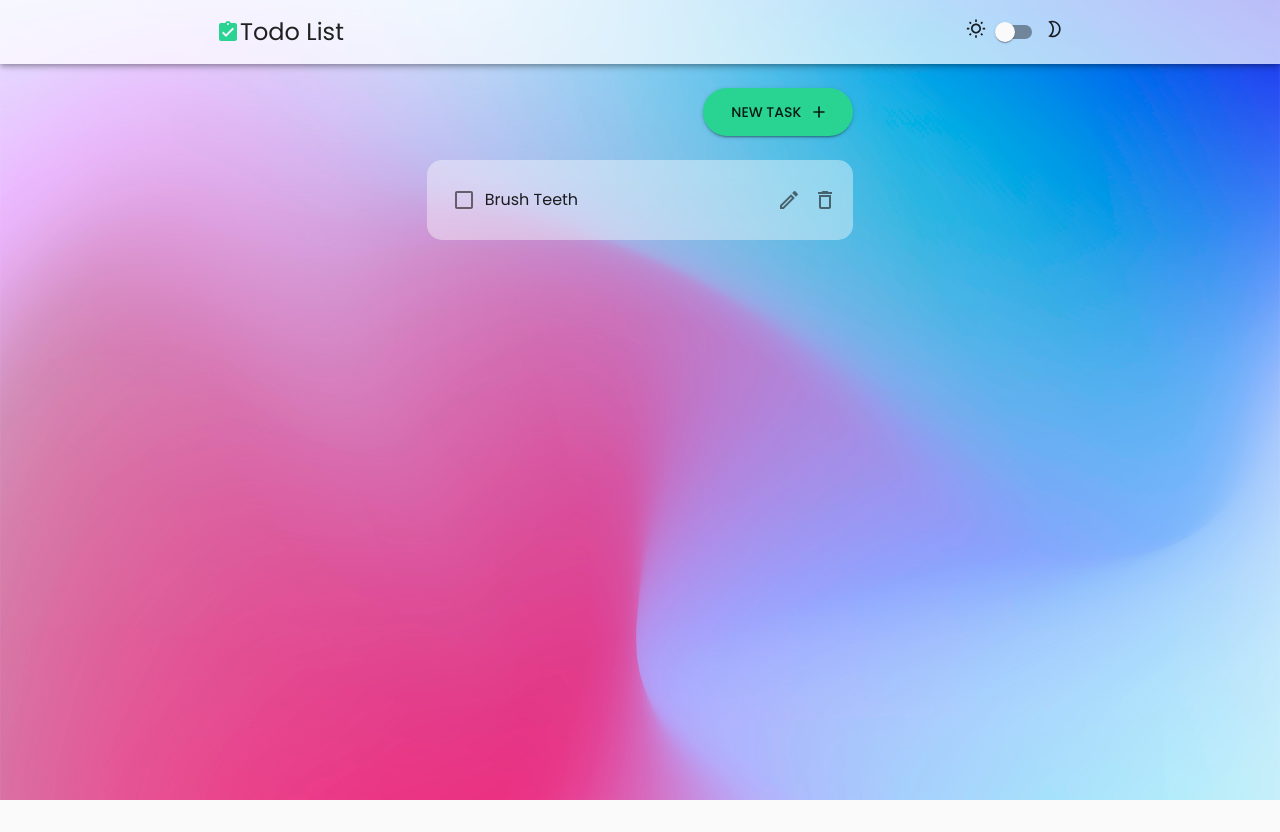
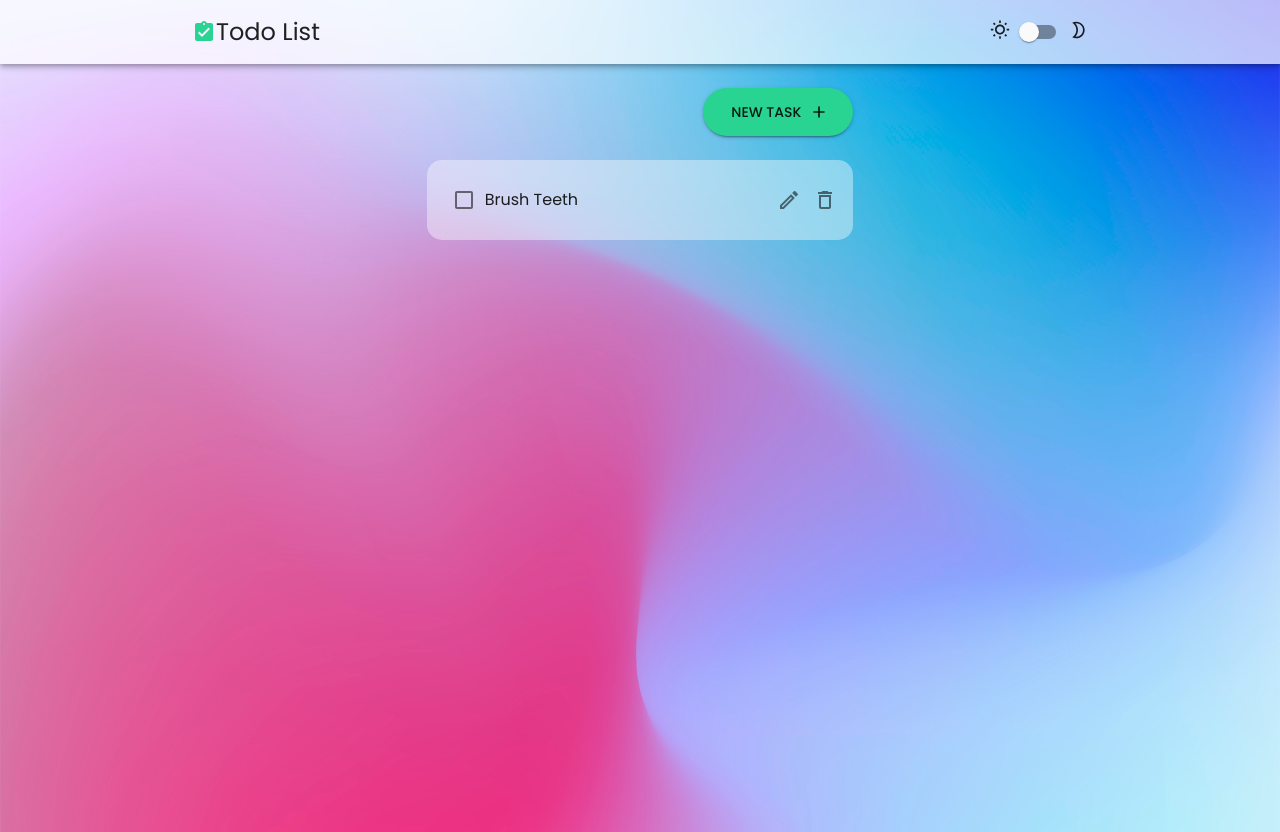
Before and after one commit to parthpatel6347/react-hooks-todo-app, a React (Create React App) app: page / in a window 1280 px wide. Before the commit the page ends 800 px from the top, so only its background shows below. Built offline with nearby package versions, Linux system fonts and the light colour scheme.

Commit message:
add dark mode context w/ localstorage

```diff
--- a/src/App.js
+++ b/src/App.js
@@ -1,17 +1,12 @@
 import TodoApp from "./TodoApp";
-import { ThemeProvider, createMuiTheme } from "@material-ui/core/styles";
-import useToggleState from "./hooks/useToggleState";
-import { CssBaseline } from "@material-ui/core";
-import darkTheme from "./styles/darkTheme";
-import lightTheme from "./styles/lightTheme";
+
+import { DarkModeProvider } from "./contexts/todosContext";
 
 function App() {
-  const [isDark, toggleDark] = useToggleState(false);
   return (
-    <ThemeProvider theme={createMuiTheme(isDark ? darkTheme : lightTheme)}>
-      <CssBaseline />
-      <TodoApp toggleDark={toggleDark} isDark={isDark} />
-    </ThemeProvider>
+    <DarkModeProvider>
+      <TodoApp />
+    </DarkModeProvider>
   );
 }
 
--- a/src/TodoApp.js
+++ b/src/TodoApp.js
@@ -1,21 +1,24 @@
-import React from "react";
-import Paper from "@material-ui/core/Paper";
+import React, { useContext } from "react";
 import Typography from "@material-ui/core/Typography";
 import AppBar from "@material-ui/core/Appbar";
 import ToolBar from "@material-ui/core/Toolbar";
 import Grid from "@material-ui/core/Grid";
 import Switch from "@material-ui/core/Switch";
-import ListAltIcon from "@material-ui/icons/ListAlt";
 import AssignmentTurnedInIcon from "@material-ui/icons/AssignmentTurnedIn";
 import WbSunnyOutlinedIcon from "@material-ui/icons/WbSunnyOutlined";
 import Brightness2OutlinedIcon from "@material-ui/icons/Brightness2Outlined";
 import { makeStyles } from "@material-ui/core/styles";
+import { ThemeProvider, createMuiTheme } from "@material-ui/core/styles";
+
+import darkTheme from "./styles/darkTheme";
+import lightTheme from "./styles/lightTheme";
 
 import TodoList from "./TodoList";
 import TodoForm from "./TodoForm";
 import { TodosProvider } from "./contexts/todosContext";
 import bgLight from "./styles/imgs/bgLight.png";
 import bgDark from "./styles/imgs/bgDark.png";
+import { DarkModeContext } from "./contexts/todosContext";
 
 const useStyles = makeStyles({
   root: {
@@ -44,9 +47,11 @@ const useStyles = makeStyles({
   },
 });
 
-function TodoApp({ toggleDark, isDark }) {
+function TodoApp() {
+  const { isDark, toggleIsDark } = useContext(DarkModeContext);
   const classes = useStyles();
   return (
+    <ThemeProvider theme={createMuiTheme(isDark ? darkTheme : lightTheme)}>
       <div
         className={classes.root}
         style={{
@@ -65,7 +70,12 @@ function TodoApp({ toggleDark, isDark }) {
               Todo List
             </Typography>
             <div>
-            <Grid component="label" container alignItems="center" spacing={0.5}>
+              <Grid
+                component="label"
+                container
+                alignItems="center"
+                spacing={0.5}
+              >
                 <Grid item>
                   <WbSunnyOutlinedIcon fontSize="small" />
                 </Grid>
@@ -73,7 +83,7 @@ function TodoApp({ toggleDark, isDark }) {
                   <Switch
                     color="primary"
                     checked={isDark}
-                  onChange={toggleDark}
+                    onChange={toggleIsDark}
                   />
                 </Grid>
                 <Grid item>
@@ -92,6 +102,7 @@ function TodoApp({ toggleDark, isDark }) {
           </Grid>
         </Grid>
       </div>
+    </ThemeProvider>
   );
 }
 
--- a/src/contexts/todosContext.js
+++ b/src/contexts/todosContext.js
@@ -1,6 +1,7 @@
 import { createContext } from "react";
 import todoReducer from "../reducers/todoReducer";
 import { useLocalStorageReducer } from "../hooks/useLocalStorageReducer";
+import { useDarkMode } from "../hooks/useDarkMode";
 
 const initialTodos = [{ id: 1, task: "Brush Teeth", completed: false }];
 
@@ -21,3 +22,13 @@ export function TodosProvider(props) {
     </TodosContext.Provider>
   );
 }
+
+export const DarkModeContext = createContext();
+export function DarkModeProvider(props) {
+  const [isDark, toggleIsDark] = useDarkMode("isDark", false);
+  return (
+    <DarkModeContext.Provider value={{ isDark, toggleIsDark }}>
+      {props.children}
+    </DarkModeContext.Provider>
+  );
+}
--- /dev/null
+++ b/src/hooks/useDarkMode.js
@@ -0,0 +1,21 @@
+import useToggleState from "./useToggleState";
+import { useEffect } from "react";
+
+function useDarkMode(key, defaultVal) {
+  const [state, toggleState] = useToggleState(() => {
+    let val;
+    try {
+      val = JSON.parse(window.localStorage.getItem(key) || String(defaultVal));
+    } catch (e) {
+      val = defaultVal;
+    }
+    return val;
+  });
+
+  useEffect(() => {
+    window.localStorage.setItem(key, JSON.stringify(state));
+  }, [key, state]);
+  return [state, toggleState];
+}
+
+export { useDarkMode };
```
Lines whose indentation alone changed are shown as unchanged.
